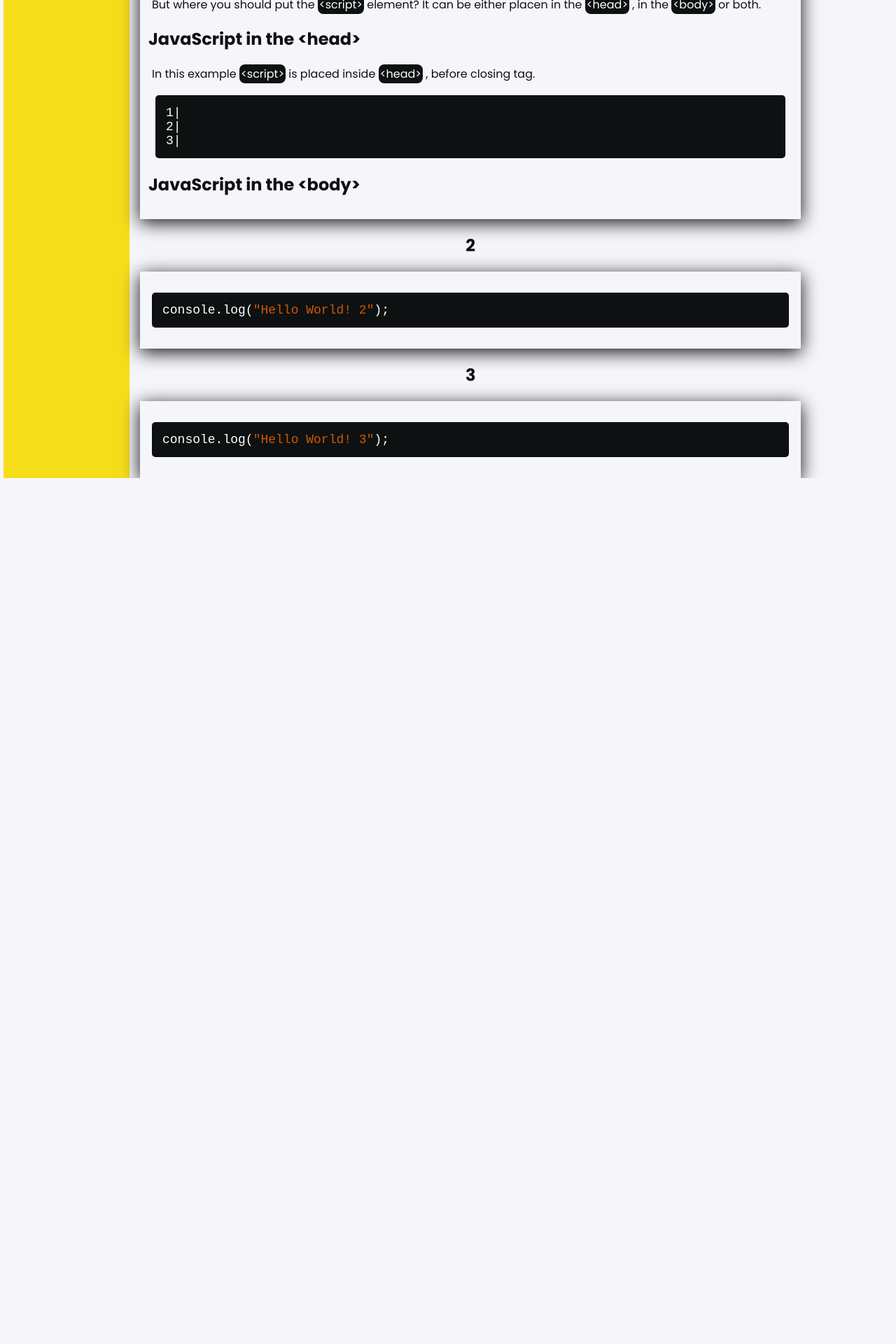
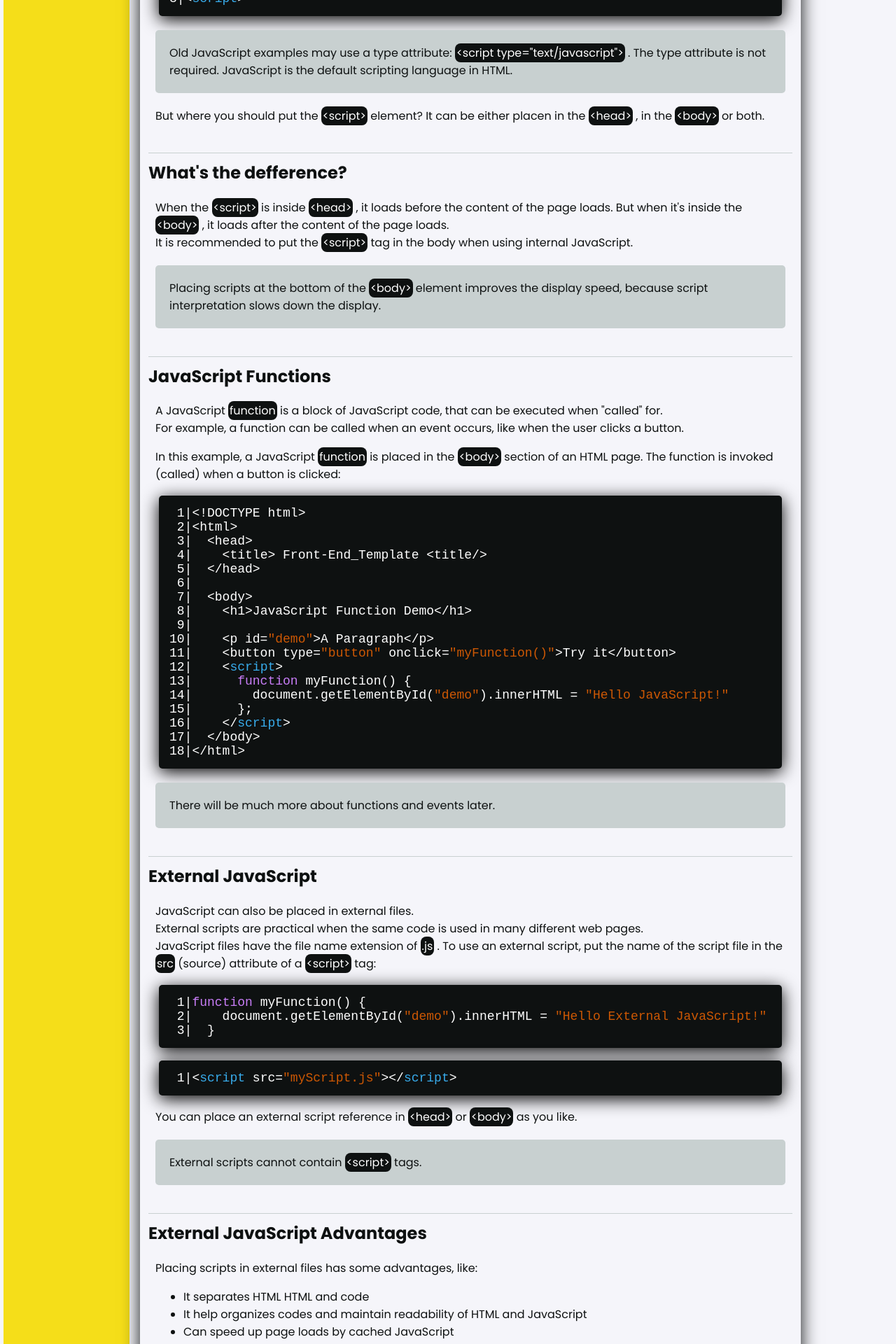
Before and after one commit to MateuszBryczek/Front-end_Template, a React (Create React App) app: page /JavaScript/JavaScriptBasics in a window 1280 px wide. Shown: the part 520-2440 px from the top of the page at 70% size. Before the commit the page ends 1203 px from the top, so only its background shows below. Built offline with nearby package versions, Linux system fonts and the light colour scheme.

Commit message:
more content for JsPaes added

```diff
--- a/src/common/Section/index.js
+++ b/src/common/Section/index.js
@@ -6,13 +6,16 @@ export const Wrapper = styled.div`
     grid-gap: 5px;
 `;
 
-export const ArticleHeader = styled.h2`
+export const ArticleHeader = styled.h1`
     text-align: center;
-
 `;
 
 export const SectionHeader = styled.h2`
 
+    padding-top: 10px;
+    margin-top: 40px;
+    border-top: solid 1px;
+    border-color: ${({ theme }) => theme.section.border};
 `;
 
 export const Article = styled.article`
@@ -20,12 +23,13 @@ export const Article = styled.article`
     margin-left: 10px;
     margin-right: 10px;
     padding: 12px;
+    padding-bottom: 52px;
     background-color: ${({ theme }) => theme.section.background};
     color: ${({ theme }) => theme.section.textPrimary};
 `;
 
 export const Section = styled.section`
-    margin: 5px;
+    margin: 10px;
 `;
 
 export const ArticleWrapper = styled.div`
@@ -39,3 +43,11 @@ export const Highlighted = styled.p`
     border-radius: 8px ;
     padding: 2px;
 `;
+
+export const Hint = styled.p`
+    background-color: ${({ theme }) => theme.hint.background};
+    padding: 20px;
+    margin-top: 20px;
+    margin-bottom: 20px;
+    border-radius: 5px;
+`;
--- a/src/features/CodeSpace/styled.js
+++ b/src/features/CodeSpace/styled.js
@@ -11,4 +11,5 @@ export const StyledCodeSpace = styled.pre`
   font-size: large;
   margin-left: 5px;
   margin-right: 5px;
+  box-shadow: 0px 5px 24px 0px black;
 `;
--- a/src/features/JsPage/Pages/Page1.js
+++ b/src/features/JsPage/Pages/Page1.js
@@ -5,6 +5,7 @@ import {
     ArticleWrapper,
     Section,
     Highlighted,
+    Hint,
 } from "../../../common/Section";
 import CodeSpace from "../../CodeSpace/CodeSpace";
 
@@ -16,34 +17,100 @@ export const Page1 = () => (
             <SectionHeader>Writing JavaScript Code</SectionHeader>
 <Section>
 JavaScript codes should be writen inside the <Highlighted>&lt;script&gt;</Highlighted> element.
-
 <CodeSpace>
 {`
 1|<script>
-2|    console.log("Hello World!");
+2|  console.log("Hello World!");
 3|<script>
 `}
 </CodeSpace>
-
+<Hint>
+Old JavaScript examples may use a type attribute: <Highlighted>&lt;script type="text/javascript"&gt;</Highlighted> .
+The type attribute is not required. JavaScript is the default scripting language in HTML.
+</Hint>
 But where you should put the <Highlighted>&lt;script&gt;</Highlighted> element? It can be either placen in the <Highlighted>&lt;head&gt;</Highlighted> , in the <Highlighted>&lt;body&gt;</Highlighted> or both.
 </Section>
-<SectionHeader>JavaScript in the &lt;head&gt;</SectionHeader>
+
+<SectionHeader>What's the defference?</SectionHeader>
 <Section>
-In this example <Highlighted>&lt;script&gt;</Highlighted> is placed inside <Highlighted>&lt;head&gt;</Highlighted> , before closing tag.
+When the <Highlighted>&lt;script&gt;</Highlighted> is inside <Highlighted>&lt;head&gt;</Highlighted> , it loads before the content of the page loads. But when it's inside the <Highlighted>&lt;body&gt;</Highlighted> , it loads after the content of the page loads.<br/>
+It is recommended to put the <Highlighted>&lt;script&gt;</Highlighted> tag in the body when using internal JavaScript.
+<Hint>
+Placing scripts at the bottom of the <Highlighted>&lt;body&gt;</Highlighted> element improves the display speed, because script interpretation slows down the display.
+</Hint>
+</Section>
 
+<SectionHeader>JavaScript Functions</SectionHeader>
+<Section>
+A JavaScript <Highlighted>function</Highlighted> is a block of JavaScript code, that can be executed when "called" for.<br/>
+For example, a function can be called when an event occurs, like when the user clicks a button.
+<p>In this example, a JavaScript <Highlighted>function</Highlighted> is placed in the <Highlighted>&lt;body&gt;</Highlighted> section of an HTML page. The function is invoked (called) when a button is clicked:</p>
 <CodeSpace>
 {`
-1|
-2|
-3|
+ 1|<!DOCTYPE html>
+ 2|<html>
+ 3|  <head>
+ 4|    <title> Front-End_Template <title/>
+ 5|  </head>
+ 6|
+ 7|  <body>
+ 8|    <h1>JavaScript Function Demo</h1>
+ 9|
+10|    <p id="demo">A Paragraph</p>
+11|    <button type="button" onclick="myFunction()">Try it</button>
+12|    <script>
+13|      function myFunction() {
+14|        document.getElementById("demo").innerHTML = "Hello JavaScript!"
+15|      };
+16|    </script>
+17|  </body>
+18|</html>
 `}
 </CodeSpace>
+<Hint>
+There will be much more about functions and events later.
+</Hint>
+</Section>
 
+<SectionHeader>External JavaScript</SectionHeader>
+<Section>
+JavaScript can also be placed in external files.<br />
+External scripts are practical when the same code is used in many different web pages.<br/>
+JavaScript files have the file name extension  of <Highlighted>.js</Highlighted> .
+To use an external script, put the name of the script file in the <Highlighted>src</Highlighted> (source) attribute of a <Highlighted>&lt;script&gt;</Highlighted> tag:
+<CodeSpace>
+{`
+ 1|function myFunction() {
+ 2|    document.getElementById("demo").innerHTML = "Hello External JavaScript!"
+ 3|  }
+`}
+</CodeSpace>
+<CodeSpace>
+{`
+ 1|<script src="myScript.js"></script>
+`}
+</CodeSpace>
+You can place an external script reference in <Highlighted>&lt;head&gt;</Highlighted> or <Highlighted>&lt;body&gt;</Highlighted> as you like.
+<Hint>
+External scripts cannot contain <Highlighted>&lt;script&gt;</Highlighted> tags.
+</Hint>
 </Section>
-<SectionHeader>JavaScript in the &lt;body&gt;</SectionHeader>
+
+<SectionHeader>External JavaScript Advantages</SectionHeader>
 <Section>
+Placing scripts in external files has some advantages, like:<br/>
+<ul>
+    <li>It separates HTML HTML and code</li>
+    <li>It help organizes codes and maintain readability of HTML and JavaScript</li>
+    <li>Can speed up page loads by cached JavaScript</li>
+</ul>
+<Hint>
+You can add multiple script files to one page by using multiple different script tags.
+</Hint>
+</Section>
 
-</Section>
+
+
         </Article>
 
         <ArticleHeader id="2">2</ArticleHeader>
```
